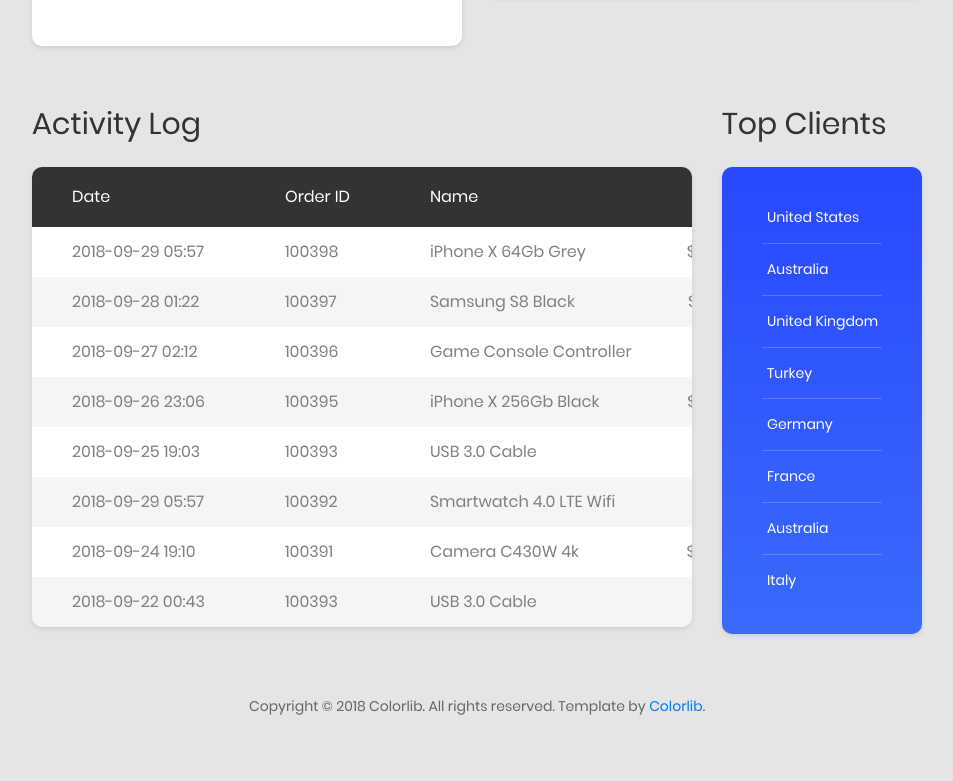
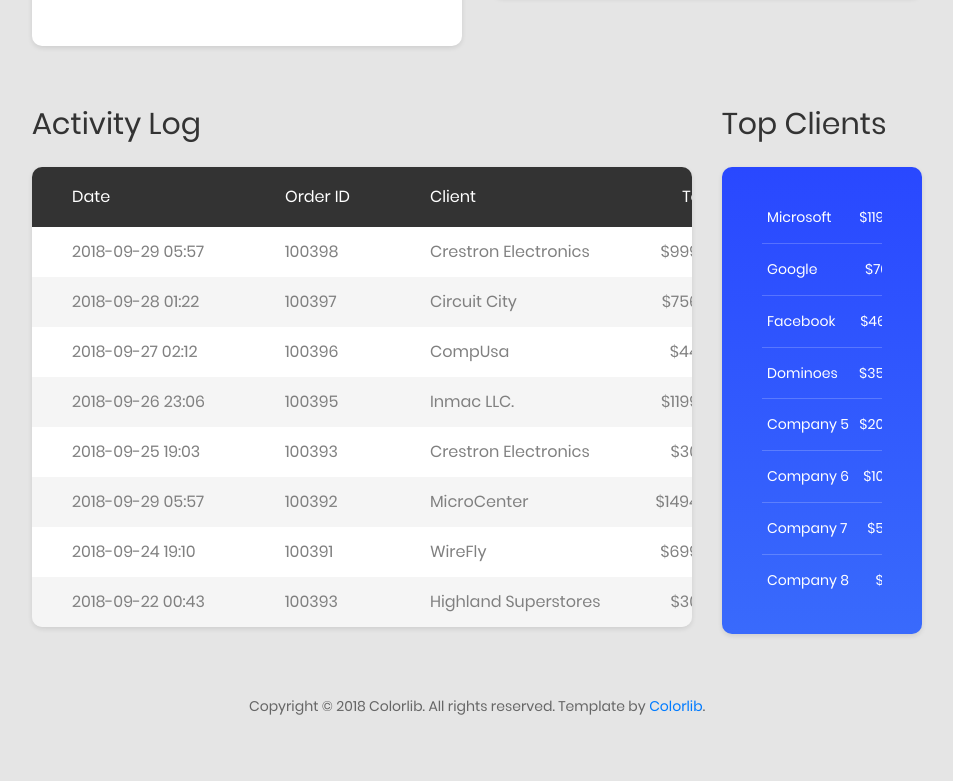
Before and after one commit to spatel49/BillPay, a website: page views/index.html in a window 1280 px wide. Shown: the part 953-1734 px from the top of the page, without its empty margins (313-1266 px from the left). Drawn offline with Linux system fonts and the light colour scheme; files that its build step writes are made by us from their sources; files whose address does not match are found by name.

Commit message:
changed code

```diff
--- a/views/index.html
+++ b/views/index.html
@@ -376,9 +376,7 @@
                                             <tr>
                                                 <th>date</th>
                                                 <th>order ID</th>
-                                                <th>name</th>
-                                                <th class="text-right">price</th>
-                                                <th class="text-right">quantity</th>
+                                                <th>client</th>
                                                 <th class="text-right">total</th>
                                             </tr>
                                         </thead>
@@ -386,65 +384,49 @@
                                             <tr>
                                                 <td>2018-09-29 05:57</td>
                                                 <td>100398</td>
-                                                <td>iPhone X 64Gb Grey</td>
-                                                <td class="text-right">$999.00</td>
-                                                <td class="text-right">1</td>
+                                                <td>Crestron Electronics</td>
                                                 <td class="text-right">$999.00</td>
                                             </tr>
                                             <tr>
                                                 <td>2018-09-28 01:22</td>
                                                 <td>100397</td>
-                                                <td>Samsung S8 Black</td>
-                                                <td class="text-right">$756.00</td>
-                                                <td class="text-right">1</td>
+                                                <td>Circuit City</td>
                                                 <td class="text-right">$756.00</td>
                                             </tr>
                                             <tr>
                                                 <td>2018-09-27 02:12</td>
                                                 <td>100396</td>
-                                                <td>Game Console Controller</td>
-                                                <td class="text-right">$22.00</td>
-                                                <td class="text-right">2</td>
+                                                <td>CompUsa</td>
                                                 <td class="text-right">$44.00</td>
                                             </tr>
                                             <tr>
                                                 <td>2018-09-26 23:06</td>
                                                 <td>100395</td>
-                                                <td>iPhone X 256Gb Black</td>
-                                                <td class="text-right">$1199.00</td>
-                                                <td class="text-right">1</td>
+                                                <td>Inmac LLC.</td>
                                                 <td class="text-right">$1199.00</td>
                                             </tr>
                                             <tr>
                                                 <td>2018-09-25 19:03</td>
                                                 <td>100393</td>
-                                                <td>USB 3.0 Cable</td>
-                                                <td class="text-right">$10.00</td>
-                                                <td class="text-right">3</td>
+                                                <td>Crestron Electronics</td>
                                                 <td class="text-right">$30.00</td>
                                             </tr>
                                             <tr>
                                                 <td>2018-09-29 05:57</td>
                                                 <td>100392</td>
-                                                <td>Smartwatch 4.0 LTE Wifi</td>
-                                                <td class="text-right">$199.00</td>
-                                                <td class="text-right">6</td>
+                                                <td>MicroCenter</td>
                                                 <td class="text-right">$1494.00</td>
                                             </tr>
                                             <tr>
                                                 <td>2018-09-24 19:10</td>
                                                 <td>100391</td>
-                                                <td>Camera C430W 4k</td>
-                                                <td class="text-right">$699.00</td>
-                                                <td class="text-right">1</td>
+                                                <td>WireFly</td>
                                                 <td class="text-right">$699.00</td>
                                             </tr>
                                             <tr>
                                                 <td>2018-09-22 00:43</td>
                                                 <td>100393</td>
-                                                <td>USB 3.0 Cable</td>
-                                                <td class="text-right">$10.00</td>
-                                                <td class="text-right">3</td>
+                                                <td>Highland Superstores</td>
                                                 <td class="text-right">$30.00</td>
                                             </tr>
                                         </tbody>
@@ -459,35 +441,35 @@
                                             <table class="table table-top-countries">
                                                 <tbody>
                                                     <tr>
-                                                        <td>United States</td>
+                                                        <td>Microsoft</td>
                                                         <td class="text-right">$119,366.96</td>
                                                     </tr>
                                                     <tr>
-                                                        <td>Australia</td>
+                                                        <td>Google</td>
                                                         <td class="text-right">$70,261.65</td>
                                                     </tr>
                                                     <tr>
-                                                        <td>United Kingdom</td>
+                                                        <td>Facebook</td>
                                                         <td class="text-right">$46,399.22</td>
                                                     </tr>
                                                     <tr>
-                                                        <td>Turkey</td>
+                                                        <td>Dominoes</td>
                                                         <td class="text-right">$35,364.90</td>
                                                     </tr>
                                                     <tr>
-                                                        <td>Germany</td>
+                                                        <td>Company 5</td>
                                                         <td class="text-right">$20,366.96</td>
                                                     </tr>
                                                     <tr>
-                                                        <td>France</td>
+                                                        <td>Company 6</td>
                                                         <td class="text-right">$10,366.96</td>
                                                     </tr>
                                                     <tr>
-                                                        <td>Australia</td>
+                                                        <td>Company 7</td>
                                                         <td class="text-right">$5,366.96</td>
                                                     </tr>
                                                     <tr>
-                                                        <td>Italy</td>
+                                                        <td>Company 8</td>
                                                         <td class="text-right">$1639.32</td>
                                                     </tr>
                                                 </tbody>
```
